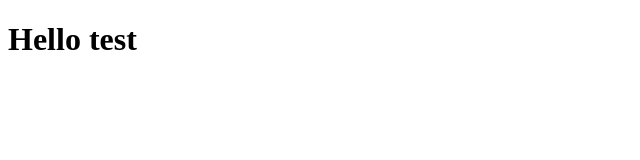
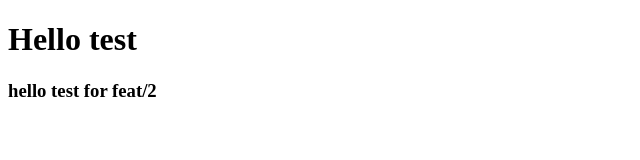
Before and after one commit to ohmjezzer/test-branching, a plain HTML site: page index.html in a window 1280 px wide. Shown: the whole page, without its empty margins (0-640 px from the left). Drawn offline with Linux system fonts and the light colour scheme.

```diff
--- a/index.html
+++ b/index.html
@@ -7,5 +7,6 @@
 </head>
 <body>
     <h1>Hello test</h1>
+    <h3>hello test for feat/2</h3>
 </body>
 </html>
```
